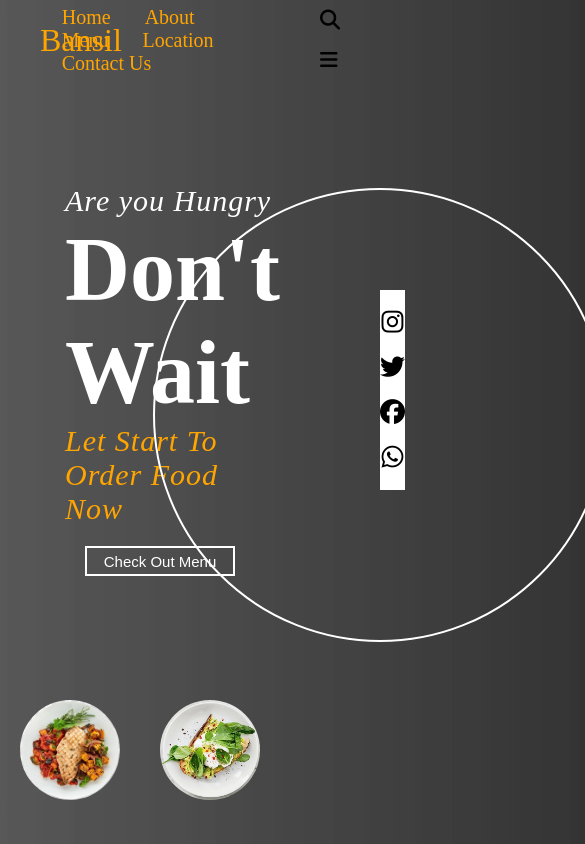
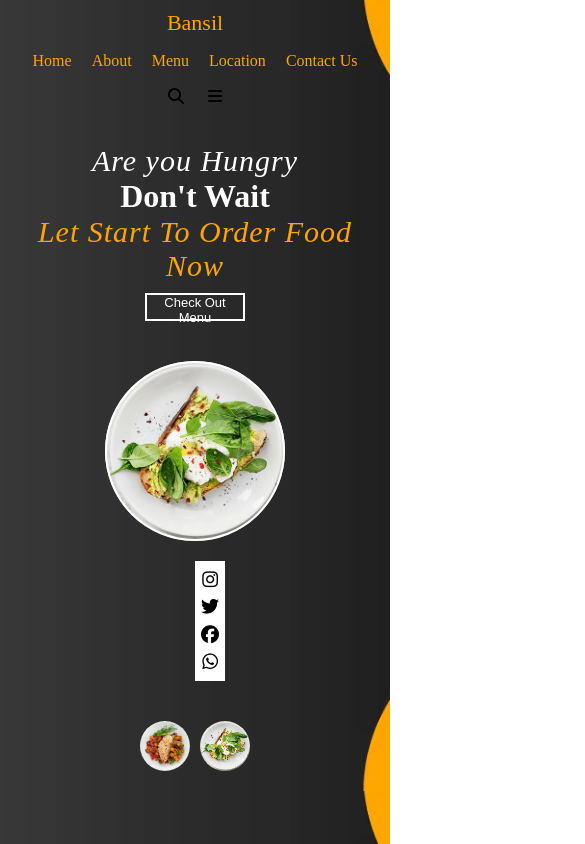
Before and after one commit to Patel-Bansil/Food_Home_Page, a plain HTML site: page index.html in a window 390 px wide. Shown: the top 844 px of the page, 585 px wide, since content can reach past the window. Drawn offline with Linux system fonts and the light colour scheme.

Commit message:
responsive style added

```diff
--- a/style.css
+++ b/style.css
@@ -150,3 +150,126 @@ body {
     border-radius: 50%;
     margin: 0px 20px;
 }
+
+
+/* Tablets */
+@media (max-width: 1024px) {
+  .Top {
+    flex-direction: column;
+    height: auto;
+    padding: 20px 10px;
+    gap: 10px;
+  }
+  .nav {
+    right: 0;
+    margin-top: 10px;
+  }
+  .heading {
+    flex-direction: column;
+    padding: 30px 10px;
+    gap: 30px;
+  }
+  .left h1 {
+    font-size: 48px;
+  }
+  .left p {
+    font-size: 22px;
+  }
+  .right {
+    width: 300px;
+    height: 300px;
+    margin-left: 0;
+    margin-top: 20px;
+  }
+  .right::before {
+    width: 290px;
+    height: 290px;
+    border-radius: 300px;
+    padding: 5px;
+  }
+  .Menu {
+    margin: 30px 0;
+    justify-content: center;
+  }
+  #food1, #food2 {
+    width: 80px;
+    height: 80px;
+    margin: 0 10px;
+  }
+}
+
+/* Mobile */
+@media (max-width: 600px) {
+  body {
+    background-size: cover;
+    background-position: center;
+  }
+  .Top {
+    flex-direction: column;
+    height: auto;
+    padding: 10px 5px;
+    gap: 8px;
+  }
+  .logo {
+    font-size: 22px;
+  }
+  .nav {
+    right: 0;
+    margin-top: 8px;
+  }
+  .nav a {
+    font-size: 16px;
+    padding: 4px 8px;
+  }
+  .Search {
+    font-size: 16px;
+  }
+  .heading {
+    flex-direction: column;
+    padding: 20px 5px;
+    gap: 20px;
+  }
+  .left h1 {
+    font-size: 32px;
+    text-align: center;
+  }
+  .left p {
+    font-size: 16px;
+    text-align: center;
+  }
+  .left button {
+    width: 100px;
+    height: 28px;
+    font-size: 13px;
+    margin: 10px auto;
+    display: block;
+  }
+  .right {
+    width: 180px;
+    height: 180px;
+    margin-left: 0;
+    margin-top: 10px;
+  }
+  .right::before {
+    width: 170px;
+    height: 170px;
+    border-radius: 180px;
+    padding: 3px;
+  }
+  .social {
+    width: 30px;
+    height: 120px;
+    font-size: 18px;
+    margin-right: -30px;
+  }
+  .Menu {
+    margin: 20px 0;
+    justify-content: center;
+    flex-wrap: wrap;
+  }
+  #food1, #food2 {
+    width: 50px;
+    height: 50px;
+    margin: 0 5px;
+  }
+}
```
